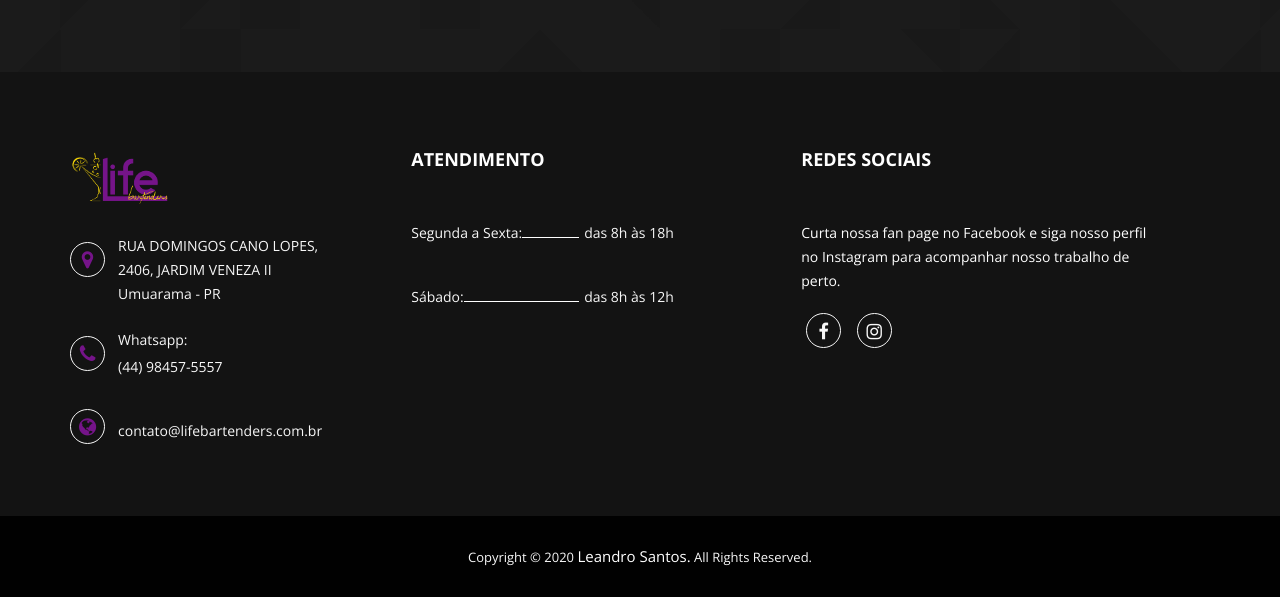
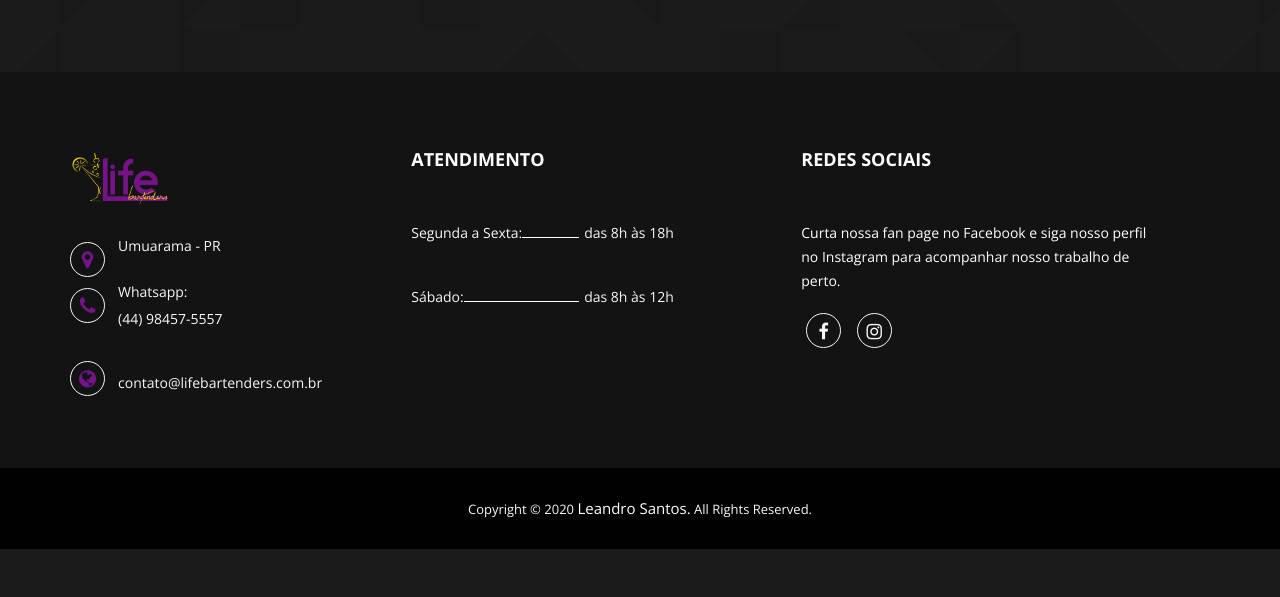
Before and after one commit to leandrocorreasantos/life_bartenders, a Django app: page /quem-somos/ in a window 1280 px wide. Shown: the part 1590-2187 px from the top of the page. After the commit the page ends 2139 px from the top, so only its background shows below. Run offline with Django 3.2, Linux system fonts and the light colour scheme; some libraries are stand-ins or nearby versions.

Commit message:
update address

```diff
--- a/eventos/templates/eventos/default.html
+++ b/eventos/templates/eventos/default.html
@@ -141,7 +141,7 @@
                             <ul class="address-list">
                                 <li>
                                     <i class="fa fa-map-marker"></i>
-                                    <p>RUA DOMINGOS CANO LOPES, 2406, JARDIM VENEZA II <br /> Umuarama - PR</p>
+                                    <p>Umuarama - PR</p>
                                 </li>
                                 <li>
                                     <i class="fa fa-phone"></i>
--- a/requirements.txt
+++ b/requirements.txt
@@ -3,3 +3,6 @@ django-environ==0.4.5
 Pillow==7.0.0
 python-slugify==4.0.0
 easy-thumbnails==2.7
+django-imagekit==4.0.2
+gunicorn==20.0.4
+psycopg2-binary==2.7.5
```
Also changed, not shown: 1 other file.
